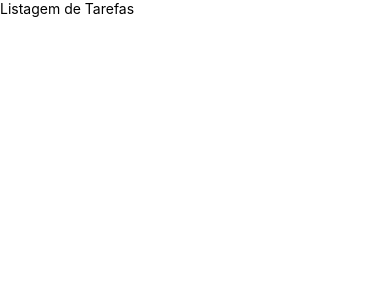
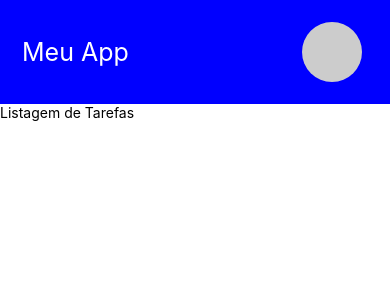
Before and after one commit to Ivandro-Alfredo/mayongi-app-test, a React Native app: screen / in a window 390 px wide. Shown: the top 300 px of the page. Built offline with nearby package versions, Linux system fonts and the light colour scheme.

Commit message:
feat: finished header

```diff
--- a/src/Components/header.jsx
+++ b/src/Components/header.jsx
@@ -1,12 +1,17 @@
 import React from 'react'
-import { View } from 'react-native'
+import { View, Text, StatusBar} from 'react-native'
+import { styles } from './../Style/headerStyle';
 
-export const Header = ()=>{
-    return(
-        <View>
-            <View>
-                <Text>Meu App</Text>
-            </View>
+export const Header = () => {
+    return (
+      <View style={styles.headerBody}>
+        <StatusBar barStyle="light-content" />
+        <View style={styles.header}>
+          <Text style={styles.headerText}>Meu App</Text>
+          <View style={styles.profileImage}>
+            {/* Aqui você pode adicionar a imagem de perfil */}
+          </View>
         </View>
-    )
-}
+      </View>
+    );
+  };
--- a/src/Screens/home/home.jsx
+++ b/src/Screens/home/home.jsx
@@ -1,11 +1,17 @@
 import { StatusBar } from 'expo-status-bar';
-import { StyleSheet, Text, View, TextInput, SafeAreaView } from 'react-native';
-import {styles} from '../../Style/homeStyle'
+import { Text, View, TextInput, SafeAreaView, ScrollView } from 'react-native';
+import { Header } from '../../Components/header';
+import { styles } from '../../Style/homeStyle';
 
 export const Home = ()=> {
   return (
-    <SafeAreaView >
-      <Text>Listagem de Tarefas</Text>
+    <SafeAreaView style={styles.body}>
+      <View style={styles.insideBody}>
+        <ScrollView >
+        <Header/>
+        <Text>Listagem de Tarefas</Text>
+      </ScrollView>
+      </View>
     </SafeAreaView>
   );
 }
--- a/src/Style/headerStyle.jsx
+++ b/src/Style/headerStyle.jsx
@@ -0,0 +1,27 @@
+import {StyleSheet, StatusBar} from 'react-native'
+
+
+const alturaStatusBar = StatusBar.currentHeight;
+export const styles = StyleSheet.create({
+  headerBody: {
+    paddingTop: 0,
+  },
+  header: {
+    backgroundColor: 'blue',
+    flexDirection: 'row',
+    justifyContent: 'space-between',
+    alignItems: 'center',
+    padding: 22,
+  },
+  headerText: {
+    fontSize: 25,
+    color: 'white',
+  },
+  profileImage: {
+    width: 60,
+    height: 60,
+    borderRadius: 30,
+    backgroundColor: '#ccc',
+    marginRight: 6,
+  },
+});
--- a/src/Style/homeStyle.jsx
+++ b/src/Style/homeStyle.jsx
@@ -1,10 +1,15 @@
 import { StyleSheet } from 'react-native';
 
-const styles = StyleSheet.create({
-  container: {
-    flex: 1,
-    backgroundColor: 'blue',
-    alignItems: 'center',
-    justifyContent: 'center',
+export const styles = StyleSheet.create({
+  body: {
+    // flex:1,
+    // backgroundColor: '#e0e5e5',
+    // paddingTop:10,
   },
+  insideBody: {
+		// alignItems: 'center',
+		// justifyContent: 'center',
+		// padding: 50,
+    //     backgroundColor: '#C5C5C5',
+	},
 });
```
